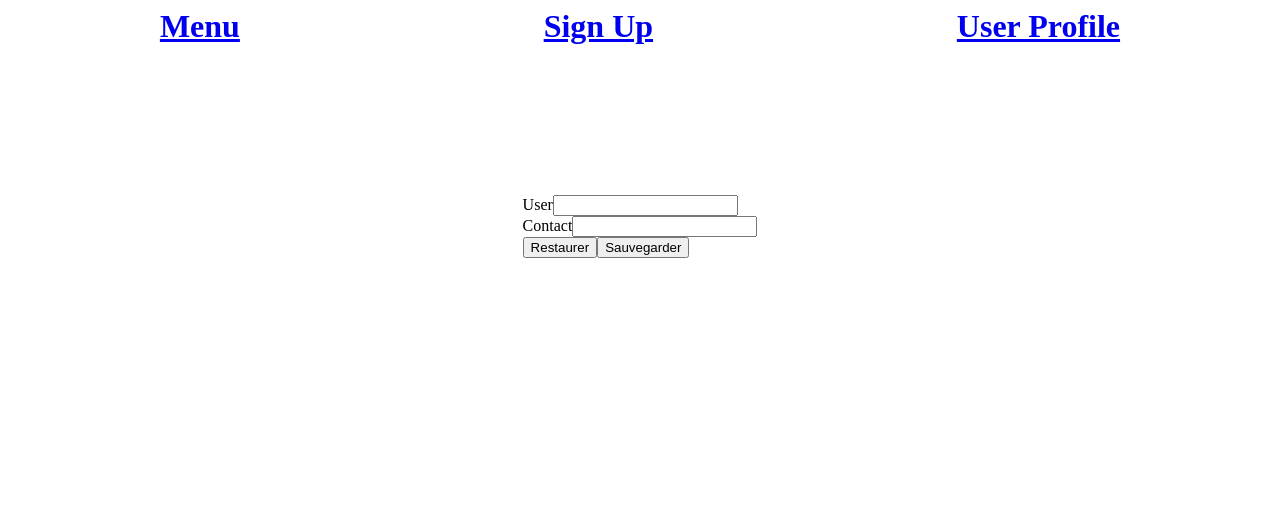
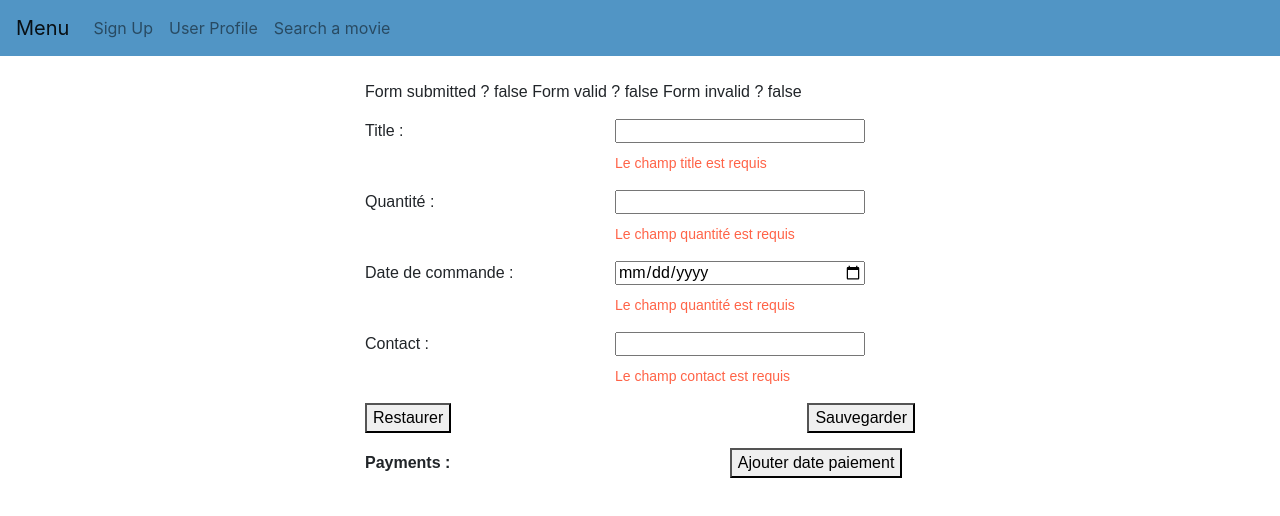
Before and after one commit to JeremyGuCo/AngularQuest, an Angular app: page /sign-up in a window 1280 px wide. Shown: the top 516 px of the page. Built offline with nearby package versions, Linux system fonts and the light colour scheme.

Commit message:
Ajout des validateurs personnalisés

```diff
--- a/src/app/app-routing.module.ts
+++ b/src/app/app-routing.module.ts
@@ -3,12 +3,14 @@ import { Routes, RouterModule } from '@angular/router';
 import { SignUpComponent } from './sign-up/sign-up.component';
 import { UserProfileComponent } from './user-profile/user-profile.component';
 import { CommonModule } from '@angular/common';
+import { SearchMovieComponent } from './search-movie/search-movie.component';
 
 
 
 const routes: Routes = [
 { path: 'sign-up', component: SignUpComponent },
 { path: 'user-profile', component: UserProfileComponent },
+{ path: 'search-movie', component: SearchMovieComponent},
 { path: '', component: UserProfileComponent },
 ];
 
--- a/src/app/app.component.html
+++ b/src/app/app.component.html
@@ -1,9 +1,23 @@
-<div class="corps">
-  <h1><a [routerLink]="['/']">Menu</a></h1>
-  <h1><a [routerLink]="['/sign-up']">Sign Up</a></h1>
-  <h1><a [routerLink]="['user-profile']">User Profile</a></h1>
-</div>
 
-<div class="contenu">
-<router-outlet></router-outlet>
-</div>
+    <nav class="navbar navbar-expand-lg navbar-light mb-4" style="background-color: #5195c5;">
+<a class="navbar-brand" [routerLink]="['/']">Menu</a>
+<button class="navbar-toggler" type="button" data-toggle="collapse" data-target="#navbarSupportedContent" aria-controls="navbarSupportedContent" aria-expanded="false" aria-label="Toggle navigation">
+    <span class="navbar-toggler-icon"></span>
+  </button>
+  <div class="collapse navbar-collapse" id="navbarSupportedContent">
+      <ul class="navbar-nav mr-auto">
+        <li class="nav-item">
+      <a class="nav-link" [routerLink]="['/sign-up']">Sign Up</a>
+      </li>
+      <li class="nav-item">
+      <a class="nav-link" [routerLink]="['user-profile']">User Profile</a>
+    </li>
+      <li class="nav-item">
+      <a class="nav-link" [routerLink]="['search-movie']">Search a movie</a>
+    </li>
+</ul>
+  </div>
+  </nav>
+  <div class="contenu">
+    <router-outlet></router-outlet>
+  </div>
--- a/src/app/app.module.ts
+++ b/src/app/app.module.ts
@@ -1,13 +1,15 @@
 import { BrowserModule } from '@angular/platform-browser';
 import { NgModule } from '@angular/core';
 import { AppRoutingModule } from './app-routing.module';
-import { FormsModule } from '@angular/forms';
+import { FormsModule, ReactiveFormsModule } from '@angular/forms';
 
 import { AppComponent } from './app.component';
 import { HighlightDirective } from './user-profile/highlight.directive';
 import { SignUpComponent } from './sign-up/sign-up.component';
 import { UserProfileComponent } from './user-profile/user-profile.component';
 import { MenuComponent } from './menu/menu.component';
+import { SearchMovieComponent } from './search-movie/search-movie.component';
+
 
 
 
@@ -19,12 +21,14 @@ HighlightDirective,
 SignUpComponent,
 UserProfileComponent,
 MenuComponent,
+SearchMovieComponent,
 
 ],
 imports: [
 BrowserModule,
 AppRoutingModule,
 FormsModule,
+ReactiveFormsModule,
 
 
 
--- /dev/null
+++ b/src/app/search-movie/search-movie.component.html
@@ -0,0 +1,49 @@
+<form
+  (ngSubmit)="movieForm.valid && onSubmit()"
+  [formGroup]="movieForm"
+  #myForm="ngForm"
+>
+
+<div formGroupName="titleIdMovie">
+  <div class="form-group">
+    <label for="title">Titre</label>
+    <input class="form-control" name="title" type="text" formControlName="title" />
+  </div>
+  <div class="form-group">
+      <label for="id">Identifiant</label>
+      <input  class="form-control" name="id" formControlName="id" />
+    </div>
+  <div *ngIf="movieForm.controls.titleIdMovie.errors && myForm.submitted">
+        <span *ngIf="movieForm.controls.titleIdMovie.errors.isRequired">Le champ "Identifiant"
+  ou "Titre" doit être rempli</span>
+  </div>
+</div>
+
+    <div class="form-group">
+        <label class="form mr-4"for="type">Type :</label>
+        <select id="type" formControlName="type">
+          <option *ngFor="let type of types"  [value]="type.id">{{type.name}}</option>
+        </select>
+    </div>
+
+
+  <div class="form-group">
+    <label for="release">Année de sortie</label>
+    <input class="form-control" name="release" type="number" formControlName="release" />
+  </div>
+  <div *ngIf="movieForm.controls.release.errors && myForm.submitted">
+    <span *ngIf="movieForm.controls.release.errors.min">L'année doit être comprise entre {{min}} et
+      {{max}}</span>
+</div>
+
+  <div class="form-group">
+      <label class="form mr-4"for="type">Fiche :</label>
+      <select id="descMovie" formControlName="desc">
+        <option *ngFor="let desc of descs"  [value]="desc.id">{{desc.name}}</option>
+      </select>
+  </div>
+
+  <button type="reset">Restaurer</button>
+  <button type="submit" >Sauvegarder</button>
+
+</form>
--- /dev/null
+++ b/src/app/search-movie/search-movie.component.ts
@@ -0,0 +1,76 @@
+import { Component, OnInit } from '@angular/core';
+import {
+  Validators,
+  FormBuilder,
+  FormArray,
+  FormControl,
+  AbstractControl,
+  ValidationErrors,
+  ValidatorFn
+} from '@angular/forms';
+
+@Component({
+  selector: 'app-search-movie',
+  templateUrl: './search-movie.component.html',
+  styleUrls: ['./search-movie.component.css']
+})
+export class SearchMovieComponent implements OnInit {
+  min = 1900;
+  max = 2018;
+
+  types: any[] = [
+    { name: 'Films', id: 'movieType' },
+    { name: 'Séries', id: 'serieType' },
+    { name: 'Épisodes', id: 'episodeType' }
+  ];
+  descs: any[] = [
+    { name: 'Courte', id: 'shortDesc' },
+    { name: 'Longue', id: 'longueDesc' }
+  ];
+
+  movieForm = this.fb.group({
+    titleIdMovie: this.fb.group({
+      title: [''],
+      id: [''],
+    },
+    { validators: this.isRequiredValidator("title", "id") }
+    ),
+    release: ['', this.rangeDateValidator(this.min, this.max)],
+    type: [this.types[1].id],
+    desc: [''],
+  });
+
+  isRequiredValidator(field1, field2): ValidatorFn {
+    return (control: AbstractControl): ValidationErrors | null => {
+      if (control.get(field1).value !== '' && control.get(field2).value !== ' ') {
+        return null;
+      } else {
+        return { isRequired: { actual: control.get(field1).value, expected: control.get(field2).value } };
+      }
+    };
+  }
+
+  rangeDateValidator(min: number, max: number): ValidatorFn {
+    return (control: AbstractControl): ValidationErrors | null => {
+      const year = control.value;
+      if (min <= year && year <= max) {
+        return null;
+      } else {
+        return { min: { value: { min, max } } };
+      }
+    };
+  }
+
+  constructor(private fb: FormBuilder) {}
+
+  ngOnInit() {
+    this.movieForm.valueChanges.subscribe(value => {
+      console.log('Valeurs modifiées', value);
+    });
+    this.movieForm.controls['desc'].patchValue(this.descs[0].id);
+  }
+
+  onSubmit() {
+    console.log('movieForm submitted : ', this.movieForm.value);
+  }
+}
--- /dev/null
+++ b/src/app/sign-up/ min-date.validator.ts
@@ -0,0 +1,12 @@
+import { AbstractControl, ValidatorFn, ValidationErrors } from '@angular/forms';
+
+export function minDateValidator(minDate: Date): ValidatorFn {
+return (control: AbstractControl): ValidationErrors | null => {
+   const date = new Date(control.value);
+   if (minDate.getTime() < date.getTime()) {
+      return null;
+   } else {
+      return { min: { value: control.value, expected: minDate } };
+   }
+};
+}
--- a/src/app/sign-up/sign-up.component.css
+++ b/src/app/sign-up/sign-up.component.css
@@ -0,0 +1,45 @@
+* {
+font-family: Arial, Helvetica, sans-serif;
+font-size: 16px;
+}
+
+form {
+width: 550px;
+}
+
+label {
+min-width: 250px;
+display: inline-block;
+}
+
+label:after {
+content: ' : ';
+}
+
+input {
+min-width: 250px;
+height: 24px;
+margin-top: 15px;
+}
+
+span {
+padding-left: 250px;
+font-size: 14px;
+color: tomato;
+}
+
+button {
+margin-top: 15px;
+}
+
+button[type='submit'] {
+float: right;
+}
+
+button[type='button'] {
+margin-left: 275px;
+}
+
+div[formarrayname] > div {
+padding: 10px 0 10px 0;
+}
--- a/src/app/sign-up/sign-up.component.html
+++ b/src/app/sign-up/sign-up.component.html
@@ -1,42 +1,83 @@
-<form (ngSubmit)="myForm.valid && onSubmit()" #myForm="ngForm">
+<form
+(ngSubmit)="orderForm.valid && onSubmit()"
+[formGroup]="orderForm"
+#myForm="ngForm"
+>
 <div>
-   <label for="user-order">User</label>
-   <input
-      name="title-order"
-      type="text"
-      [(ngModel)]="model.title"
-      #title="ngModel"
-      required
-      maxlength="24"
-      minlength="4"
-   />
+   Form submitted ? {{ myForm.submitted }} Form valid ?
+   {{ orderForm.valid }} Form invalid ? {{ orderForm.valid }}
 </div>
-<div *ngIf="title.errors && myForm.submitted">
-   <span *ngIf="title.errors.required && myForm.submitted" style="color: red"
-      >Le champ est requis</span
+<div>
+   <label for="title-order">Title</label>
+   <input name="title-order" type="text" formControlName="title" />
+</div>
+<div *ngIf="orderForm.controls.title.errors">
+   <span *ngIf="orderForm.controls.title.errors.required"
+      >Le champ title est requis</span
    >
-   <span *ngIf="title.errors.maxlength && myForm.submitted" style="color: red">La quantité maximale doit être inférieure à 24</span>
-   <span *ngIf="title.errors.minlength && myForm.submitted" style="color: red">La quantité minimale doit être supérieure à 4</span>
+</div>
+<div>
+   <label for="quantity-order">Quantité</label>
+   <input name="quantity-order" type="number" formControlName="quantity" />
+</div>
+<div *ngIf="orderForm.controls.quantity.errors">
+   <span *ngIf="orderForm.controls.quantity.errors.required"
+      >Le champ quantité est requis</span
+   >
+   <span *ngIf="orderForm.controls.quantity.errors.max"
+      >La quantité maximal doit être inférieur à 5</span
+   >
+</div>
+<div>
+   <label for="date-order">Date de commande</label>
+   <input name="date-order" type="date" formControlName="date" />
+</div>
+<div *ngIf="orderForm.controls.date.errors">
+   <span *ngIf="orderForm.controls.date.errors.required"
+      >Le champ quantité est requis</span
+   >
 </div>
 <div>
    <label for="contact-order">Contact</label>
-   <input
-      name="contact-order"
-      type="email"
-      [(ngModel)]="model.contact"
-      #contact="ngModel"
-      required
-      email
-   />
+   <input name="contact-order" type="email" formControlName="contact" />
 </div>
-<div *ngIf="contact.errors && myForm.submitted">
-   <span *ngIf="contact.errors.required && myForm.submitted" style="color: red"
-      >Le champ est requis</span
+<div *ngIf="orderForm.controls.contact.errors">
+   <span *ngIf="orderForm.controls.contact.errors.required"
+      >Le champ contact est requis</span
    >
-   <span *ngIf="contact.errors.email && myForm.submitted" style="color: red"
-      >Le champ email est invalide</span
+   <span *ngIf="orderForm.controls.contact.errors.email"
+      >L'adresse email doit être valide</span
    >
 </div>
 <button type="reset">Restaurer</button>
 <button type="submit">Sauvegarder</button>
+
+<div formArrayName="payments">
+   <b>Payments : </b>
+   <button type="button" (click)="addPayments()">Ajouter date paiement</button>
+   <div
+      [formGroupName]="i"
+      *ngFor="let payment of payments.controls; let i = index"
+   >
+      <label for="date-{{ i }}">Date</label>
+      <input name="date-{{ i }}" type="date" formControlName="date" />
+      <div *ngIf="payments.controls[i].controls.date.errors">
+      <span *ngIf="payments.controls[i].controls.date.errors.required"
+         >Le champ est requis</span
+      >
+      <span *ngIf="payments.controls[i].controls.date.errors.min"
+         >L'adresse email doit être valide</span
+      >
+      </div>
+
+      <label for="amount-{{ i }}">Montant</label>
+      <input name="amount-{{ i }}" type="text" formControlName="amount" />
+      <div *ngIf="payments.controls[i].controls.amount.errors">
+      <span *ngIf="payments.controls[i].controls.amount.errors.required"
+         >Le champ montant est requis</span
+      >
+      </div>
+      <hr />
+   </div>
+</div>
 </form>
--- a/src/app/sign-up/sign-up.component.ts
+++ b/src/app/sign-up/sign-up.component.ts
@@ -1,4 +1,6 @@
 import { Component, OnInit } from '@angular/core';
+import { Validators, FormBuilder, FormArray } from '@angular/forms';
+import { minDateValidator } from './ min-date.validator';
 
 @Component({
   selector: 'sign-up',
@@ -7,21 +9,37 @@ import { Component, OnInit } from '@angular/core';
 })
 export class SignUpComponent implements OnInit {
 
-  model: Order = new Order();
+  orderForm = this.fb.group({
+    title: ['', Validators.required],
+    quantity: ['', [Validators.required, Validators.max(5)]],
+    date: ['', Validators.required],
+    contact: ['', [Validators.required, Validators.email]],
+    payments: this.fb.array([])
+  });
 
-  constructor() { }
+  constructor(private fb: FormBuilder) {}
+
+  ngOnInit() {
+    this.orderForm.valueChanges
+      .subscribe(value => {
+        console.log('orderForm value changes : ', value);
+      });
+  }
+
+  addPayments() {
+    const paymentForm = this.fb.group({
+      date: ['', [Validators.required, minDateValidator]],
+      amount: ['', Validators.required]
+    });
+    const payments = this.orderForm.get('payments') as FormArray;
+    payments.push(paymentForm);
+  }
+
+  get payments(): FormArray {
+    return this.orderForm.get('payments') as FormArray;
+  }
 
   onSubmit() {
+    console.log('oderForm submitted : ', this.orderForm.value);
   }
-
-  ngOnInit() {
-  }
-
 }
-
-export class Order {
-  title: string;
-  quantity: number;
-  date: Date;
-  contact: string;
-}
--- a/src/styles.css
+++ b/src/styles.css
@@ -1 +1 @@
-/* You can add global styles to this file, and also import other style files */
+@import"~bootstrap"
```
Also changed, not shown: src/app/search-movie/search-movie.component.css (added), 1 other file (tests, documents, lock files or other folders).
